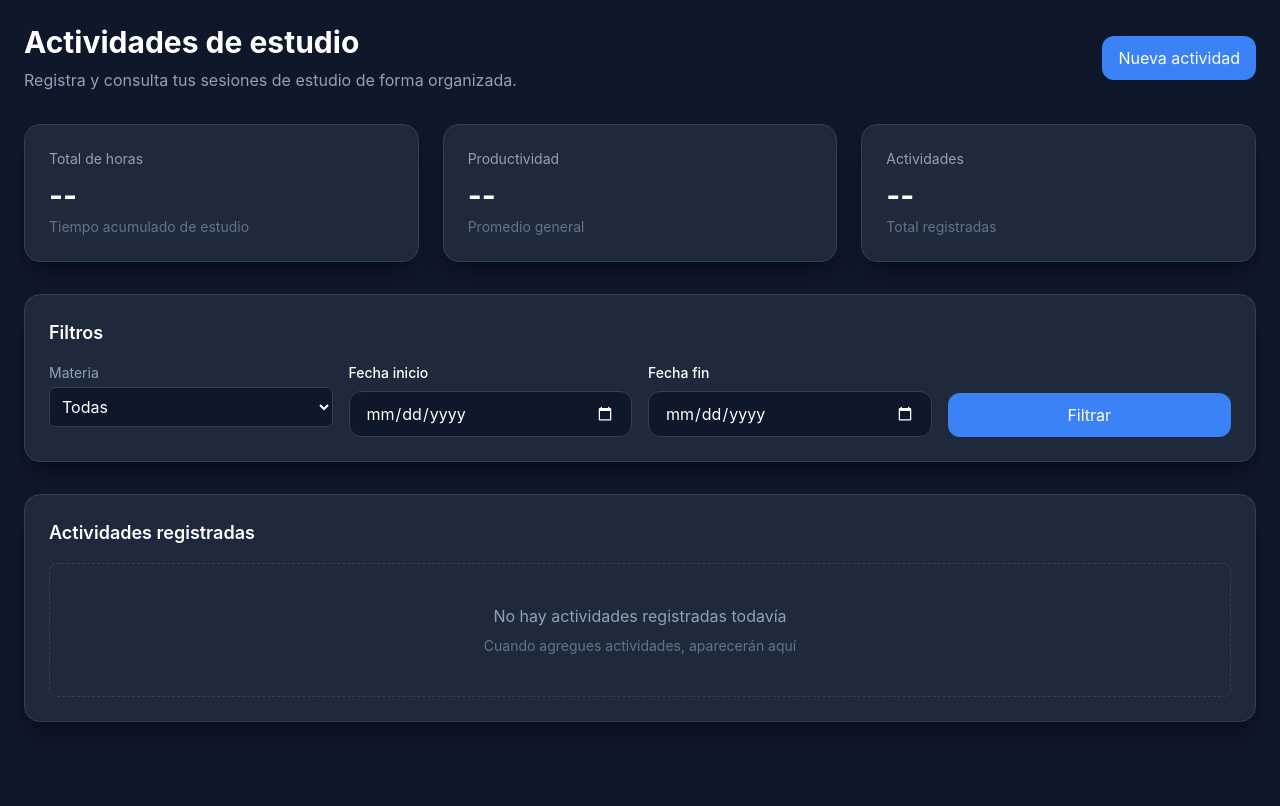
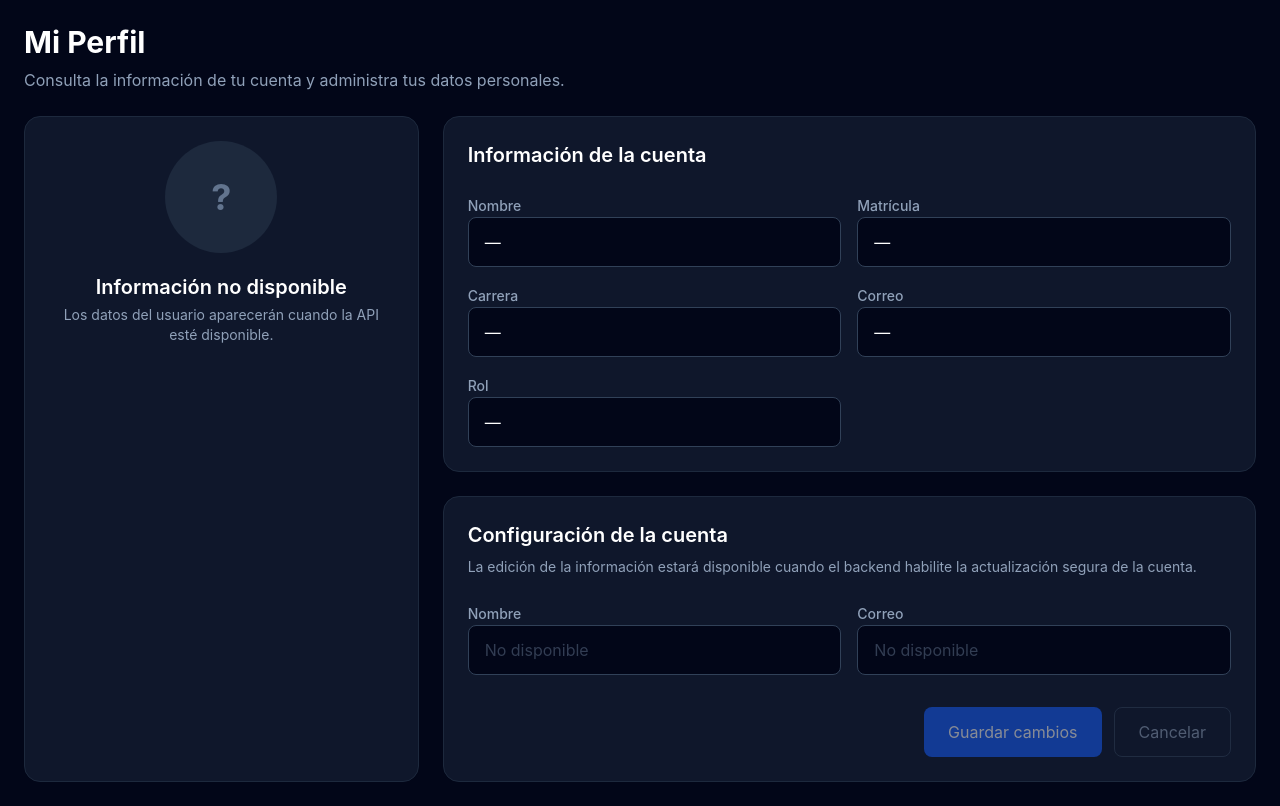
Before and after one commit to luiscdano/EdutrackAI_Frontend, a React (Vite) app: page / in a window 1280 px wide. Built offline with nearby package versions, Linux system fonts and the light colour scheme.

Commit message:
Vista de cuenta y preferencias

```diff
--- a/src/App.tsx
+++ b/src/App.tsx
@@ -1,7 +1,7 @@
-import Activities from "./pages/Activities/Activities";
+import Profile from "./pages/Profile/Profile";
 
-const App = () => {
-  return <Activities />;
-};
+function App() {
+  return <Profile />;
+}
 
 export default App;
--- /dev/null
+++ b/src/components/profile/AvatarCard.tsx
@@ -0,0 +1,21 @@
+const AvatarCard = () => {
+  return (
+    <div className="rounded-2xl border border-slate-800 bg-slate-900 p-6">
+      <div className="flex flex-col items-center text-center">
+        <div className="flex h-28 w-28 items-center justify-center rounded-full bg-slate-800 text-4xl font-bold text-slate-500">
+          ?
+        </div>
+
+        <h2 className="mt-5 text-xl font-semibold text-white">
+          Información no disponible
+        </h2>
+
+        <p className="mt-1 text-sm text-slate-400">
+          Los datos del usuario aparecerán cuando la API esté disponible.
+        </p>
+      </div>
+    </div>
+  );
+};
+
+export default AvatarCard;
--- /dev/null
+++ b/src/components/profile/EditableFields.tsx
@@ -0,0 +1,62 @@
+const EditableFields = () => {
+  return (
+    <section className="rounded-2xl border border-slate-800 bg-slate-900 p-6">
+      <div className="flex flex-col gap-2">
+        <h2 className="text-xl font-semibold text-white">
+          Configuración de la cuenta
+        </h2>
+
+        <p className="text-sm text-slate-400">
+          La edición de la información estará disponible cuando el backend
+          habilite la actualización segura de la cuenta.
+        </p>
+      </div>
+
+      <div className="mt-6 grid gap-4 md:grid-cols-2">
+        <div className="space-y-2">
+          <label className="text-sm font-medium text-slate-400">
+            Nombre
+          </label>
+
+          <input
+            type="text"
+            placeholder="No disponible"
+            disabled
+            className="w-full rounded-lg border border-slate-700 bg-slate-950 px-4 py-3 text-slate-500 outline-none"
+          />
+        </div>
+
+        <div className="space-y-2">
+          <label className="text-sm font-medium text-slate-400">
+            Correo
+          </label>
+
+          <input
+            type="email"
+            placeholder="No disponible"
+            disabled
+            className="w-full rounded-lg border border-slate-700 bg-slate-950 px-4 py-3 text-slate-500 outline-none"
+          />
+        </div>
+      </div>
+
+      <div className="mt-8 flex flex-col gap-3 sm:flex-row sm:justify-end">
+        <button
+          disabled
+          className="rounded-lg bg-blue-600 px-6 py-3 font-medium text-white opacity-50 cursor-not-allowed"
+        >
+          Guardar cambios
+        </button>
+
+        <button
+          disabled
+          className="rounded-lg border border-slate-700 px-6 py-3 font-medium text-slate-400 opacity-50 cursor-not-allowed"
+        >
+          Cancelar
+        </button>
+      </div>
+    </section>
+  );
+};
+
+export default EditableFields;
--- /dev/null
+++ b/src/components/profile/ProfileHeader.tsx
@@ -0,0 +1,15 @@
+const ProfileHeader = () => {
+  return (
+    <header className="space-y-2">
+      <h1 className="text-3xl font-bold text-white">
+        Mi Perfil
+      </h1>
+
+      <p className="text-slate-400">
+        Consulta la información de tu cuenta y administra tus datos personales.
+      </p>
+    </header>
+  );
+};
+
+export default ProfileHeader;
--- /dev/null
+++ b/src/components/profile/ProfileInfo.tsx
@@ -0,0 +1,33 @@
+const ProfileInfo = () => {
+  const fields = [
+    { label: "Nombre", value: "—" },
+    { label: "Matrícula", value: "—" },
+    { label: "Carrera", value: "—" },
+    { label: "Correo", value: "—" },
+    { label: "Rol", value: "—" },
+  ];
+
+  return (
+    <section className="rounded-2xl border border-slate-800 bg-slate-900 p-6">
+      <h2 className="mb-6 text-xl font-semibold text-white">
+        Información de la cuenta
+      </h2>
+
+      <div className="grid gap-4 md:grid-cols-2">
+        {fields.map((field) => (
+          <div key={field.label} className="space-y-2">
+            <label className="text-sm font-medium text-slate-400">
+              {field.label}
+            </label>
+
+            <div className="rounded-lg border border-slate-700 bg-slate-950 px-4 py-3 text-white">
+              {field.value}
+            </div>
+          </div>
+        ))}
+      </div>
+    </section>
+  );
+};
+
+export default ProfileInfo;
--- /dev/null
+++ b/src/pages/Profile/Profile.tsx
@@ -0,0 +1,25 @@
+import AvatarCard from "../../components/profile/AvatarCard";
+import EditableFields from "../../components/profile/EditableFields";
+import ProfileHeader from "../../components/profile/ProfileHeader";
+import ProfileInfo from "../../components/profile/ProfileInfo";
+
+const Profile = () => {
+  return (
+    <div className="min-h-screen bg-slate-950 p-6">
+      <div className="mx-auto max-w-7xl space-y-6">
+        <ProfileHeader />
+
+        <div className="grid gap-6 lg:grid-cols-3">
+          <AvatarCard />
+
+          <div className="lg:col-span-2 space-y-6">
+            <ProfileInfo />
+            <EditableFields />
+          </div>
+        </div>
+      </div>
+    </div>
+  );
+};
+
+export default Profile;
```
